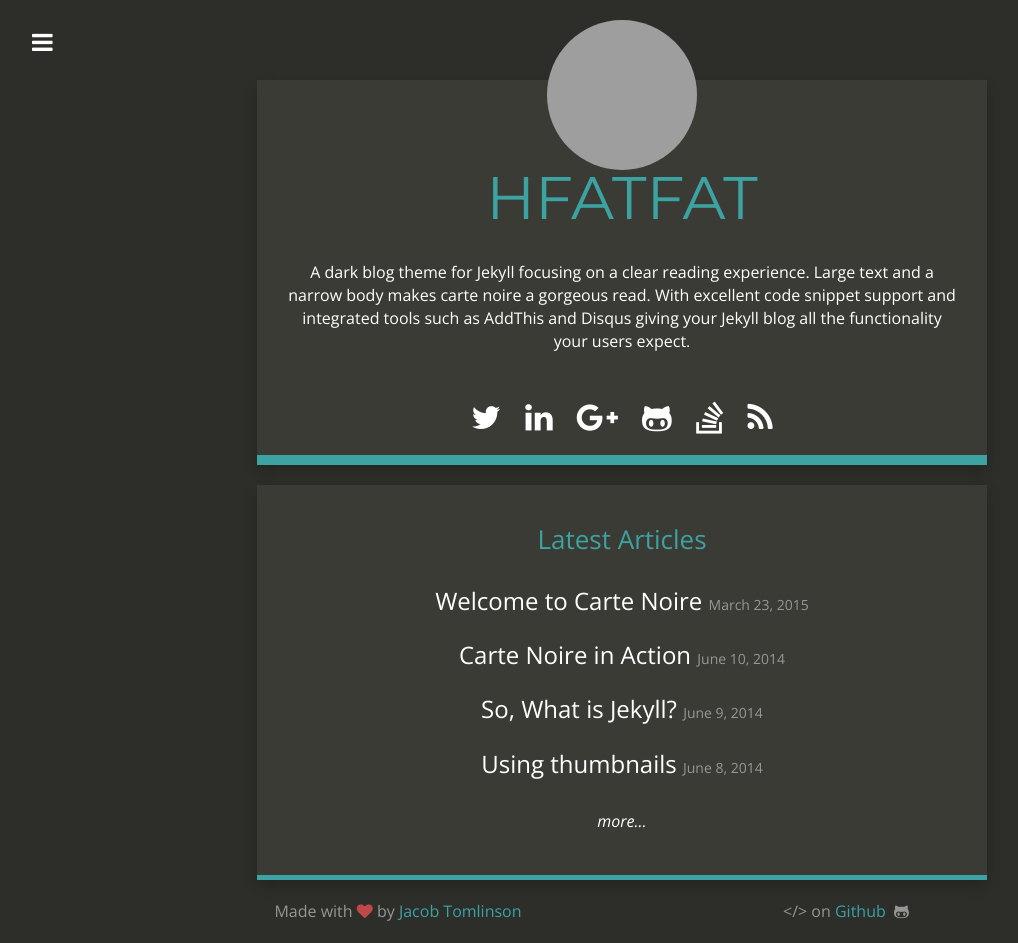
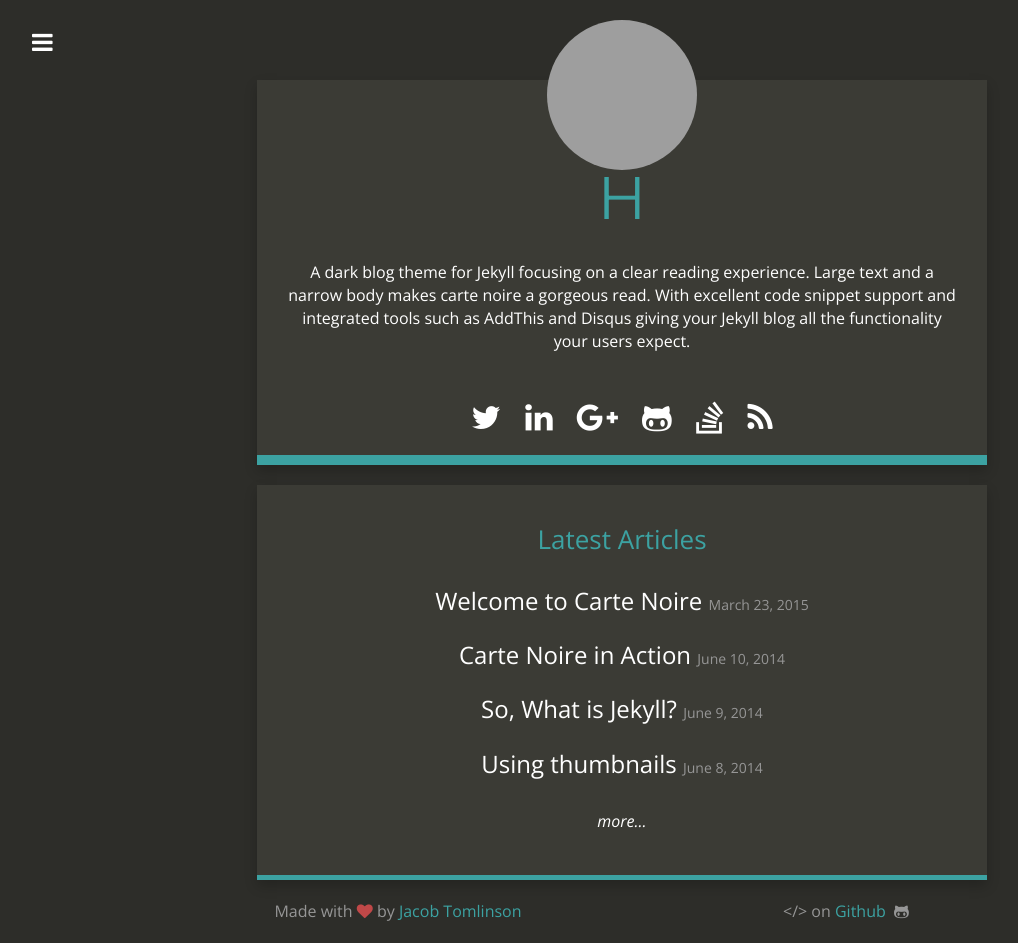
Before and after one commit to HFATFAT/hfatfat.github.io, a Jekyll site: the page built from index.html, in a window 1280 px wide. Shown: the whole page, without its empty margins (18-1036 px from the left). Built offline with Jekyll 4.4.1, drawn with Linux system fonts in a browser that asks for light colours; nearby versions of some CDN libraries; Markdown is read by kramdown in place of the engine named in the settings; grey boxes are pictures that could not be loaded.

Commit message:
no message

```diff
--- a/_config.yml
+++ b/_config.yml
@@ -1,5 +1,5 @@
 # Site settings
-title: "HFATFAT"
+title: "H"
 email: jacob@jacobtomlinson.co.uk
 description: "A dark blog theme for Jekyll."
 baseurl: ""
```
Also changed, not shown: favicons/1.ico (added), favicons/favicon.ico.
